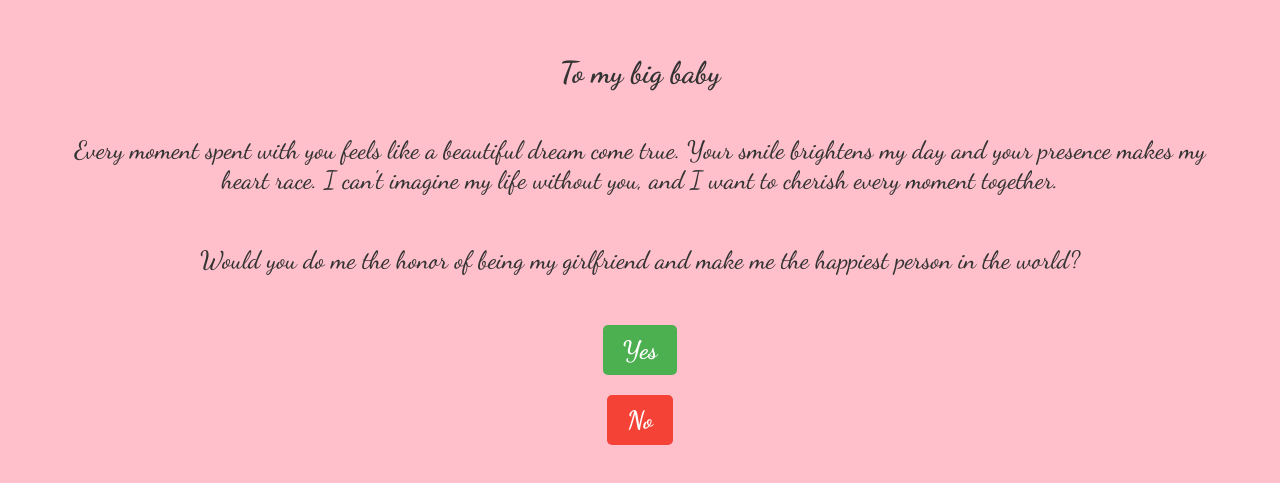
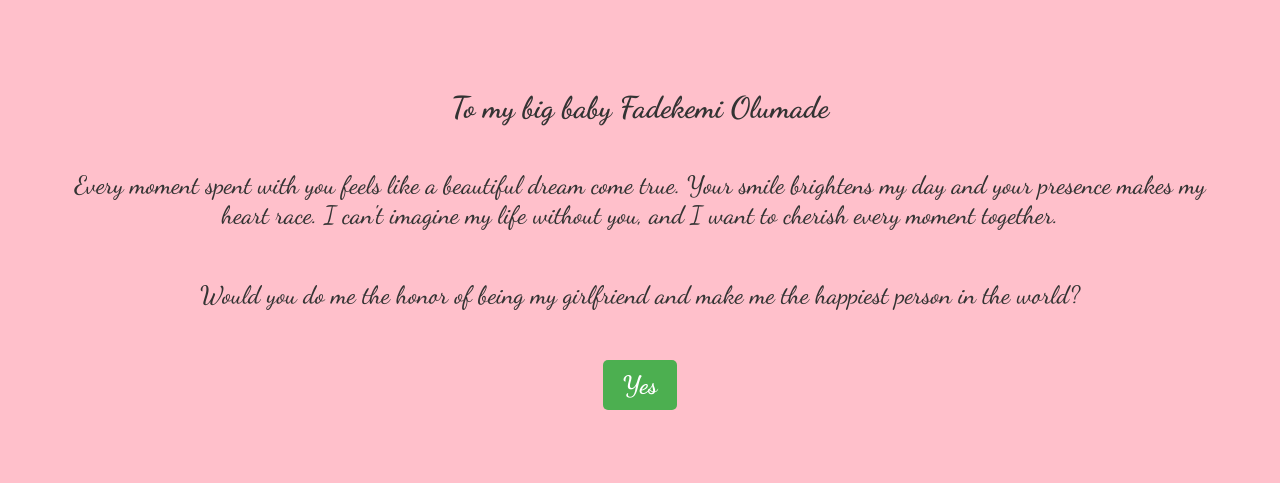
Before and after one commit to Seundavid18/proposal, a React (Create React App) app: page / in a window 1280 px wide. Shown: the part 171-654 px from the top of the page. Built offline with nearby package versions, Linux system fonts and the light colour scheme.

Commit message:
removed the no button

```diff
--- a/src/proposal.css
+++ b/src/proposal.css
@@ -49,7 +49,7 @@ p {
     background-color: #45a049;
 }
 
-.no-button {
+/* .no-button {
     font-size: 25px;
     font-family: "Dancing Script", cursive;
     font-weight: 700;
@@ -59,4 +59,4 @@ p {
 
 .no-button:hover {
     background-color: #e53935;
-}
+} */
--- a/src/proposal.js
+++ b/src/proposal.js
@@ -6,13 +6,13 @@ const Proposal = () => {
         alert("Yay! I'm so happy! I love you so much");
     };
 
-    const handleNo = () => {
-        alert("Oh no! Maybe next time.");
-    };
+    // const handleNo = () => {
+    //     alert("Oh no! Maybe next time.");
+    // };
 
     return (
         <div className="proposal-container">
-            <h1>To my big baby</h1>
+            <h1>To my big baby Fadekemi Olumade</h1>
             <p>
                 Every moment spent with you feels like a beautiful dream come true.
                 Your smile brightens my day and your presence makes my heart race.
@@ -22,7 +22,7 @@ const Proposal = () => {
                 Would you do me the honor of being my girlfriend and make me the happiest person in the world?
             </p>
             <button className="yes-button" onClick={handleYes}>Yes</button>
-            <button className="no-button" onClick={handleNo}>No</button>
+            {/* <button className="no-button" onClick={handleNo}>No</button> */}
         </div>
     );
 };
```
